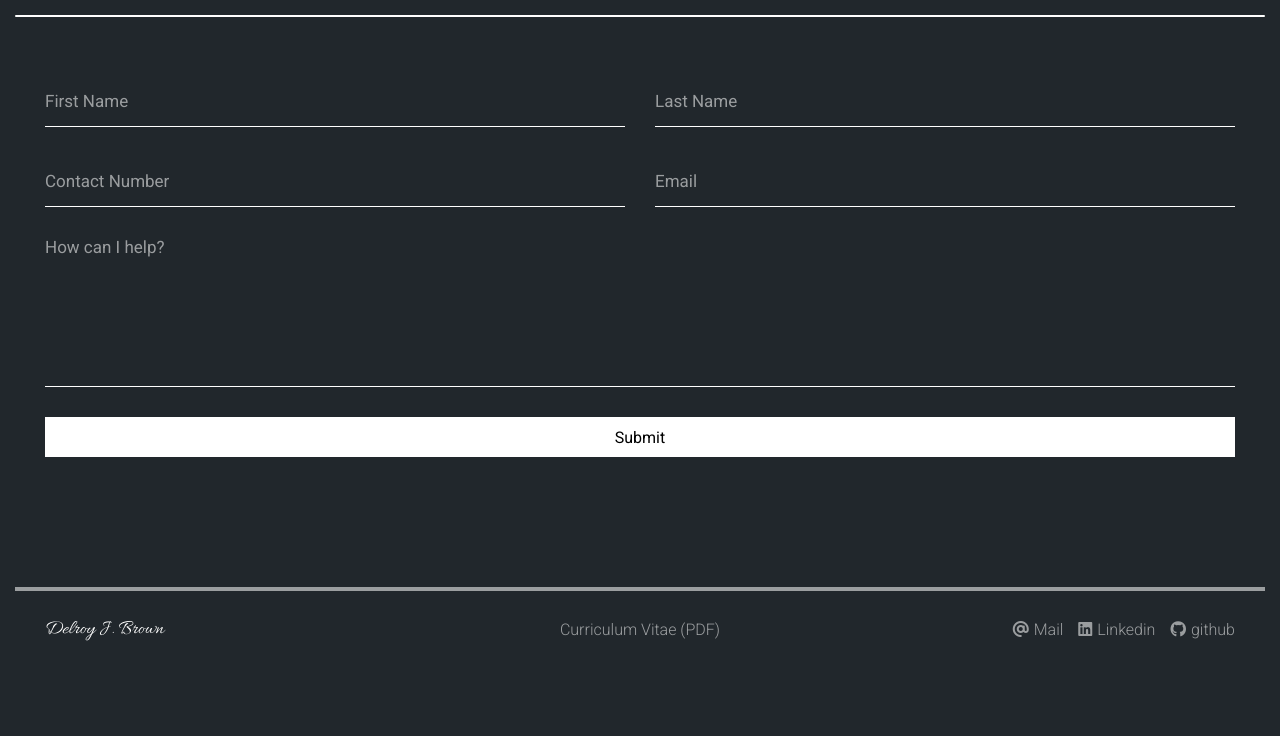
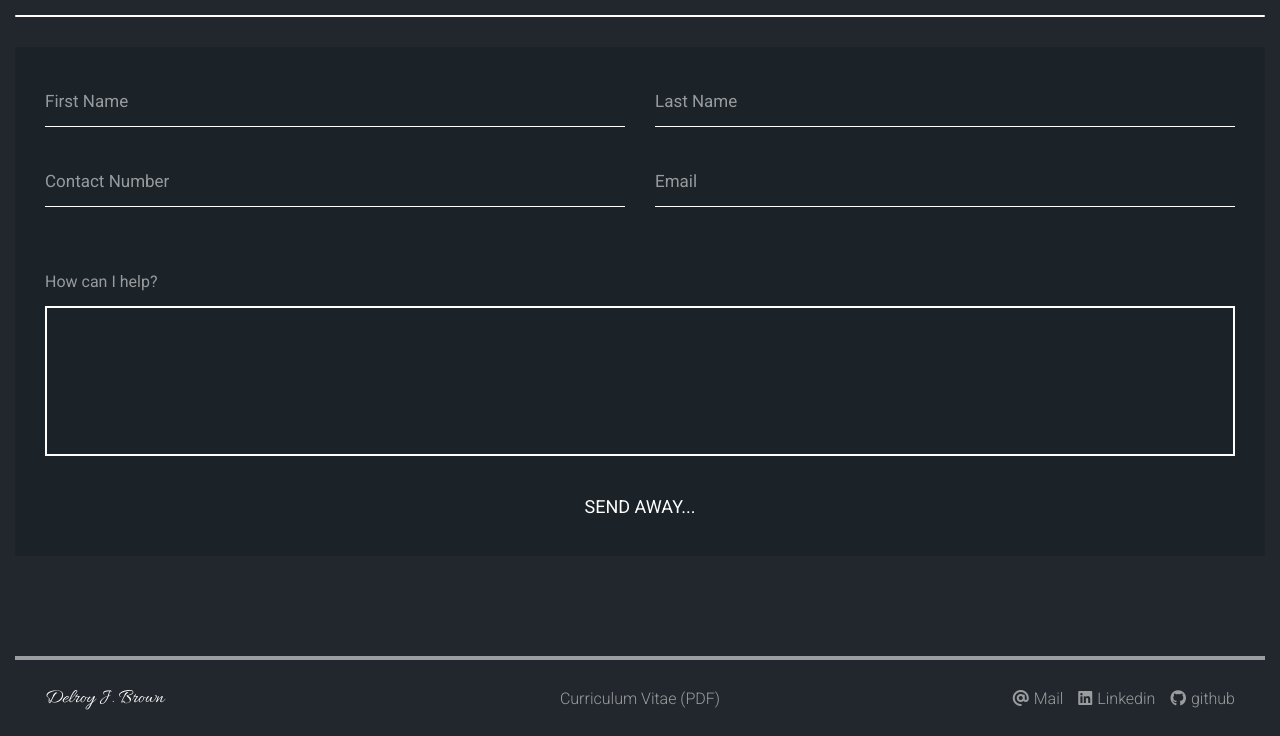
Before and after one commit to DelroyBrown/Portfolio2022, a Django app: page / in a window 1280 px wide. Shown: the part 3081-3817 px from the top of the page. Before the commit the page ends 3722 px from the top, so only its background shows below. Run offline with Django 4.2, Linux system fonts and the light colour scheme; some libraries are stand-ins or nearby versions.

Commit message:
updatedd contact form

```diff
--- a/static/css/main.css
+++ b/static/css/main.css
@@ -1,7 +1,9 @@
 @import url('https://fonts.googleapis.com/css2?family=Allura&display=swap');
 
 :root {
+    --main-bg-color: #21272C;
     --link-text-color: #76BA99;
+    --dark-accent-color: #1B2228;
     --bright-text-color: #FFFFFF;
     --dim-text-color: #FFFFFF8C;
     --font-weight-light: 300;
@@ -30,7 +32,7 @@
 }
 
 body {
-    background-color: #21272C;
+    background-color: var(--main-bg-color);
     -ms-overflow-style: none;
     /* IE and Edge */
     scrollbar-width: none;
@@ -61,6 +63,7 @@
     color: var(--link-text-color);
 }
 
+/* HERO SECTION */
 .animation-wrapper {
     width: 500px !important;
     margin: auto;
@@ -89,6 +92,8 @@
     /* border-bottom: 5px solid var(--link-text-color); */
     position: relative;
 }
+
+
 
 /* NAVBAR */
 
@@ -436,9 +441,10 @@
 
 section.contact-form-container.container>div>form>div.grid-1>textarea {
     margin: 15px;
+    padding: 5px;
     background-color: transparent;
     border: none;
-    border-bottom: 1px solid #FFF;
+    border: 2px solid #FFF;
     font-size: 16px;
     resize: none;
     height: 150px;
@@ -454,11 +460,28 @@
 
 form>div.grid-1>input[type=button] {
     height: 40px;
-    background-color: #fff;
+    background-color: transparent;
     border: none;
     cursor: pointer;
-    font-size: 16px;
+    color: #fff;
+    font-size: 18px;
     font-weight: 400;
+    text-transform: uppercase;
+    transition: 0.2s ease-in-out;
+}
+
+form>div.grid-1>input[type=button]:hover {
+    color: #76BA99;
+}
+
+.form-wrapper {
+    background-color: var(--dark-accent-color);
+
+}
+
+div.form-wrapper.mt-5 > form > div.grid-1 > label {
+    padding-left: 15px;
+    margin-top: 50px;
 }
 
 /* MEDIA QUERIES */
--- a/templates/home.html
+++ b/templates/home.html
@@ -451,8 +451,10 @@
         </div>
         <div class="grid-1">
           <!-- <input id="contact-form-textarea" type="text" placeholder="How can i help?" required> -->
-          <textarea placeholder="How can I help?" class="contact-form-textarea"></textarea>
-          <input type="button" value="Submit">
+          <label class="dim-text-color" for="textareaLabel">How can I help?</label>
+          <textarea id="textareaLabel" class="contact-form-textarea"></textarea>
+          <input type="button" value="Send away...">
+
         </div>
       </form>
     </div>
```
